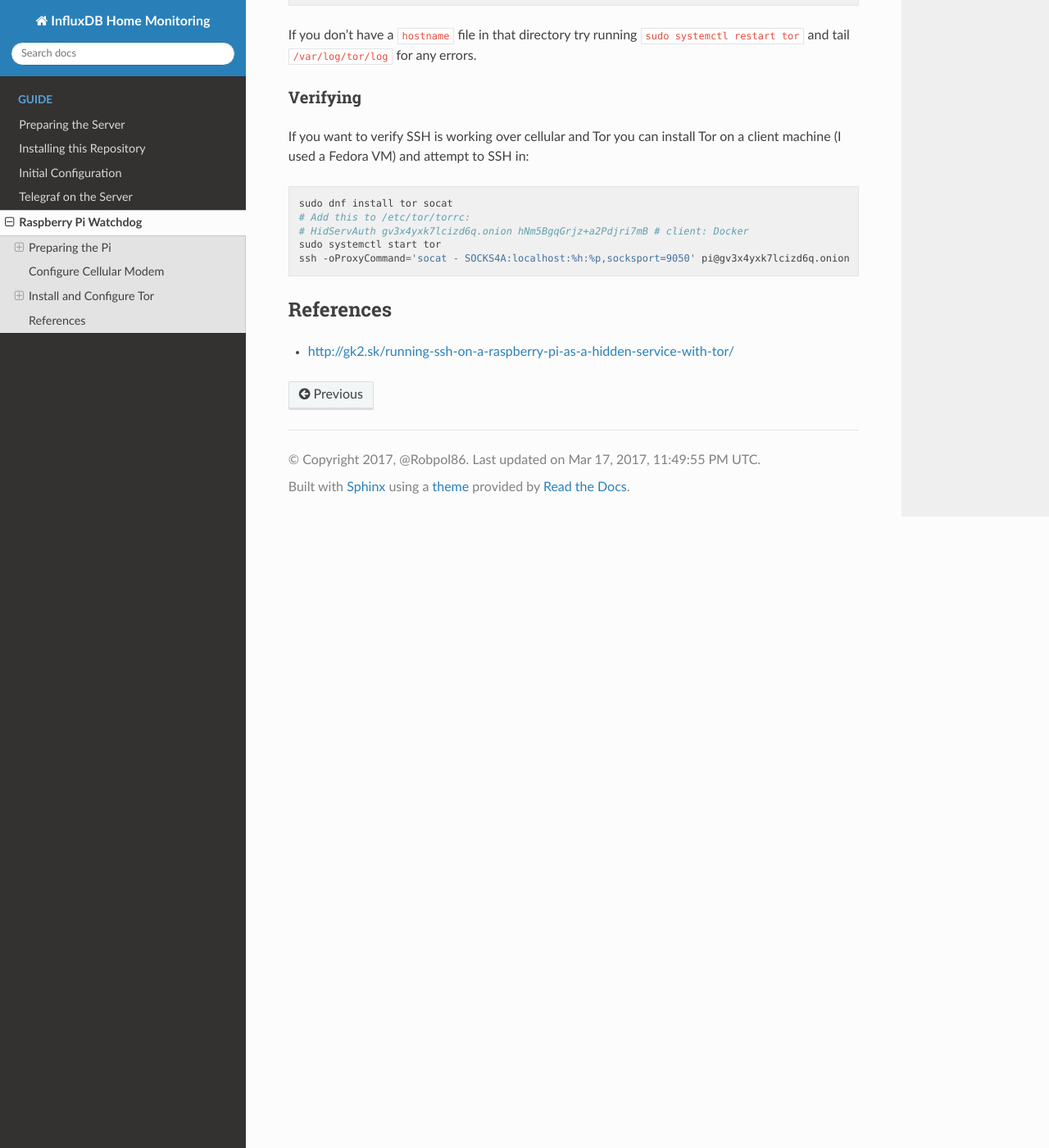
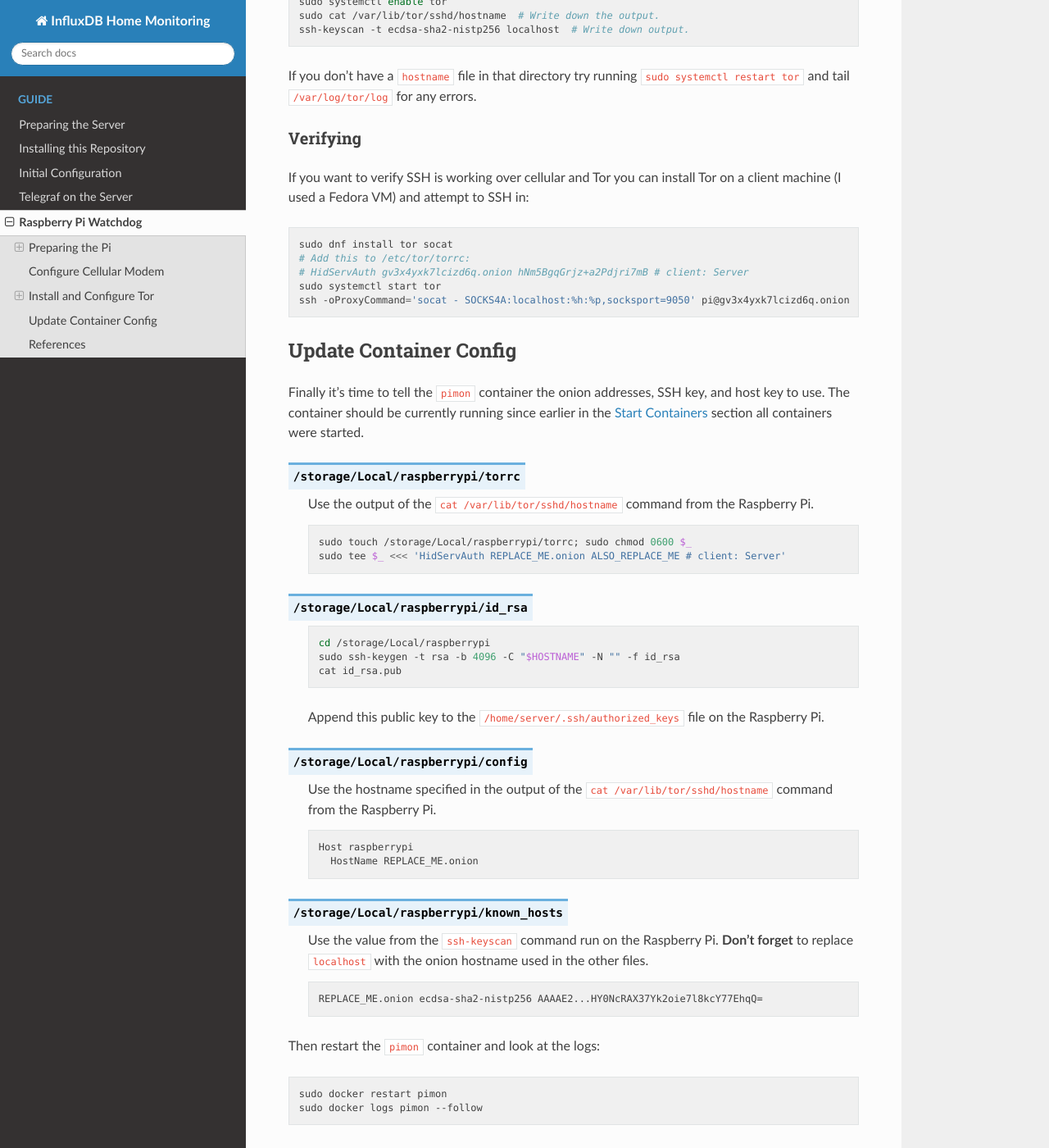
Before and after one commit to Robpol86/influxdb, a Sphinx documentation site: the page built from docs/raspberrypi.rst, in a window 1280 px wide and 1400 px high, scrolled down 1991 px. Shown: the whole window at 82% size. Built offline with Sphinx 7.4.7 and the Read the Docs theme 2.0.0, drawn with Linux system fonts in a browser that asks for light colours; some of the changed text lies outside the part shown.

Commit message:
Progress on Docker container Tor access.
Created a Dockerfile used by Compose to shell into the Raspberry Pi
every minute. Currently runs telegraf indefinitely, which isn't what I
want.

Adding Sphinx extension to link to sections of other pages.

```diff
--- a/docker-compose.yml
+++ b/docker-compose.yml
@@ -23,3 +23,9 @@ services:
     image: grafana/grafana
     restart: always
     volumes: ['/storage/Local/grafana:/var/lib/grafana']
+
+  pimon:
+    build: ./pimon
+    container_name: pimon
+    restart: always
+    volumes: ['/storage/Local/raspberrypi:/root/copy:ro']
--- a/docs/conf.py
+++ b/docs/conf.py
@@ -32,6 +32,10 @@ html_theme = 'sphinx_rtd_theme'
 html_title = project
 
 
+# autosectionlabel
+extensions.append('sphinx.ext.autosectionlabel')
+
+
 # google analytics
 extensions.append('sphinxcontrib.googleanalytics')
 googleanalytics_id = 'UA-82627369-1'
--- a/docs/raspberrypi.rst
+++ b/docs/raspberrypi.rst
@@ -54,13 +54,15 @@ Before exposing the Pi to Tor it's a good idea to lock it down. Remember to **en
     PasswordAuthentication no
     PermitRootLogin no
 
-Generate SSH keys for the ``pi`` user (for maintenance) and run:
+Generate SSH keys for the ``pi`` user (for maintenance, not for Server, that's later) and run:
 
 .. code-block:: bash
 
-    mkdir -m0700 .ssh; (umask 0077; cat >> .ssh/authorized_keys)
+    mkdir -m0700 .ssh; (umask 0077; cat >> .ssh/authorized_keys)  # Run as pi user.
     sudo service ssh restart
     sudo sed -i 's/NOPASSWD: //g' /etc/sudoers.d/010_pi-nopasswd
+    sudo useradd -mp $(openssl rand -base64 20) server; sudo -i -u $_ mkdir -m0700 .ssh
+    sudo -i -u server bash -c 'umask 0077; touch .ssh/authorized_keys'
 
 Configure Cellular Modem
 ========================
@@ -91,7 +93,7 @@ Add this to ``/etc/tor/torrc``:
 
     HiddenServiceDir /var/lib/tor/sshd/
     HiddenServicePort 22 127.0.0.1:22
-    HiddenServiceAuthorizeClient stealth Docker
+    HiddenServiceAuthorizeClient stealth Server
 
 Start the service:
 
@@ -100,6 +102,7 @@ Start the service:
     sudo systemctl start tor
     sudo systemctl enable tor
     sudo cat /var/lib/tor/sshd/hostname  # Write down the output.
+    ssh-keyscan -t ecdsa-sha2-nistp256 localhost  # Write down output.
 
 If you don't have a ``hostname`` file in that directory try running ``sudo systemctl restart tor`` and tail
 ``/var/log/tor/log`` for any errors.
@@ -116,9 +119,59 @@ and attempt to SSH in:
 
     sudo dnf install tor socat
     # Add this to /etc/tor/torrc:
-    # HidServAuth gv3x4yxk7lcizd6q.onion hNm5BgqGrjz+a2Pdjri7mB # client: Docker
+    # HidServAuth gv3x4yxk7lcizd6q.onion hNm5BgqGrjz+a2Pdjri7mB # client: Server
     sudo systemctl start tor
     ssh -oProxyCommand='socat - SOCKS4A:localhost:%h:%p,socksport=9050' pi@gv3x4yxk7lcizd6q.onion
+
+Update Container Config
+=======================
+
+Finally it's time to tell the ``pimon`` container the onion addresses, SSH key, and host key to use. The container
+should be currently running since earlier in the :ref:`Start Containers` section all containers were started.
+
+.. describe:: /storage/Local/raspberrypi/torrc
+
+    Use the output of the ``cat /var/lib/tor/sshd/hostname`` command from the Raspberry Pi.
+
+    .. code-block:: bash
+
+        sudo touch /storage/Local/raspberrypi/torrc; sudo chmod 0600 $_
+        sudo tee $_ <<< 'HidServAuth REPLACE_ME.onion ALSO_REPLACE_ME # client: Server'
+
+.. describe:: /storage/Local/raspberrypi/id_rsa
+
+    .. code-block:: bash
+
+        cd /storage/Local/raspberrypi
+        sudo ssh-keygen -t rsa -b 4096 -C "$HOSTNAME" -N "" -f id_rsa
+        cat id_rsa.pub
+
+    Append this public key to the ``/home/server/.ssh/authorized_keys`` file on the Raspberry Pi.
+
+.. describe:: /storage/Local/raspberrypi/config
+
+    Use the hostname specified in the output of the ``cat /var/lib/tor/sshd/hostname`` command from the Raspberry Pi.
+
+    .. code-block:: text
+
+        Host raspberrypi
+          HostName REPLACE_ME.onion
+
+.. describe:: /storage/Local/raspberrypi/known_hosts
+
+    Use the value from the ``ssh-keyscan`` command run on the Raspberry Pi. **Don't forget** to replace ``localhost``
+    with the onion hostname used in the other files.
+
+    .. code-block:: text
+
+        REPLACE_ME.onion ecdsa-sha2-nistp256 AAAAE2...HY0NcRAX37Yk2oie7l8kcY77EhqQ=
+
+Then restart the ``pimon`` container and look at the logs:
+
+.. code-block:: bash
+
+    sudo docker restart pimon
+    sudo docker logs pimon --follow
 
 References
 ==========
--- a/docs/telegraf.rst
+++ b/docs/telegraf.rst
@@ -7,8 +7,8 @@ Telegraf on the Server
 To get some data in InfluxDB we'll install Telegraf to collect metrics from the Docker host itself. It'll need to run
 outside of Docker in order to collect all available metrics.
 
-Install
-=======
+Install Telegraf
+================
 
 .. code-block:: bash
 
```
Also changed, not shown: 3 other files.
